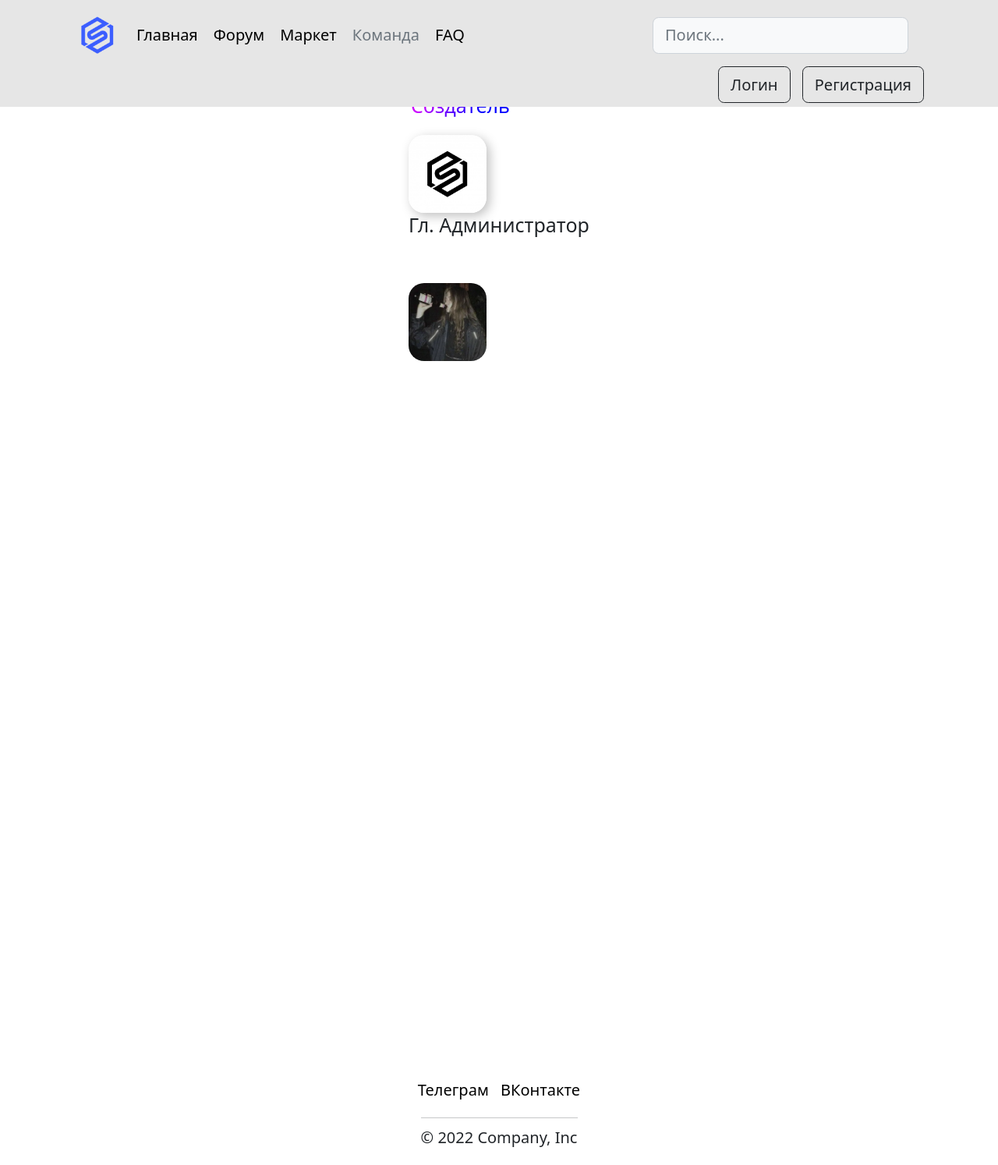
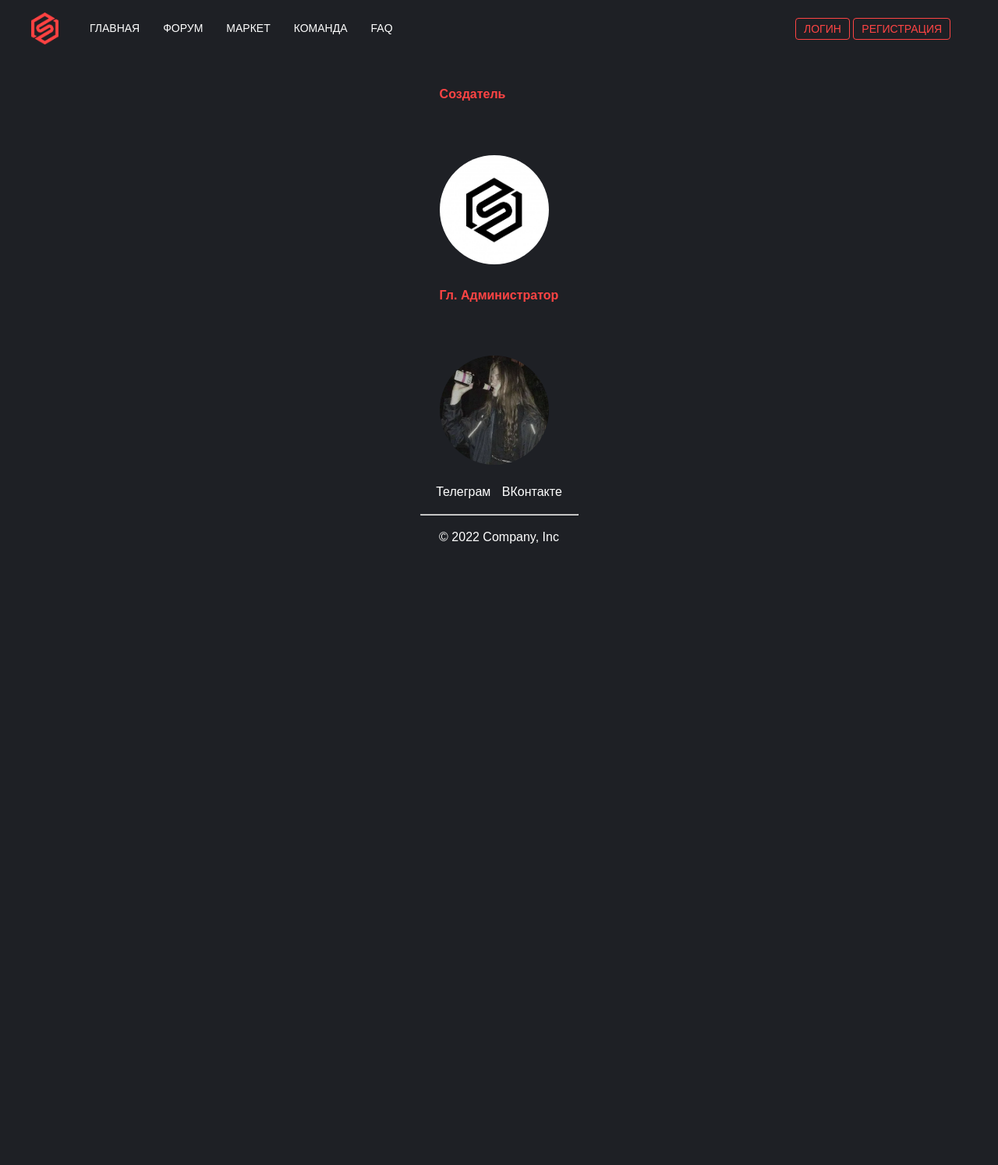
Before and after one commit to sp11dh4ck/sp1edh4ck_site, a PHP site: page /staff.html in a window 1280 px wide. Shown: the whole page at 78% size. After the commit the page ends 697 px from the top, so only its background shows below. Run offline with PHP 8.4, Linux system fonts and the light colour scheme.

Commit message:
#up
Полная переработка дизайна сайта, также оптимизация footer, новая шапка сайта, изменил brandColor

```diff
--- a/css/footer.css
+++ b/css/footer.css
@@ -1,6 +1,7 @@
 .footer {
     justify-content: center;
     text-align: center;
+    background: #1e2025;
 }
 
 .footer ul {
@@ -8,7 +9,16 @@
 }
 
 .footer hr {
-    background: gray;
     width: 201px;
     margin: 0 auto 10px auto;
 }
+
+.footer-link {
+    text-decoration: none;
+    color: rgb(255, 255, 255);
+    transition: color 0.5s ease 0s;
+}
+
+.footer-link:hover {
+    color: #ff4444;
+}
--- a/css/forum.css
+++ /dev/null
@@ -1,4 +0,0 @@
-.about-forum {
-    background: #ffffff;
-    padding: 90px 20px 50px 20px;
-}
--- a/css/headers.css
+++ b/css/headers.css
@@ -1,15 +1,61 @@
-.form-control-dark {
-  border-color: var(--bs-gray-dark);
-}
-.form-control-dark:focus {
-  border-color: #ffffff;
-  box-shadow: 0 0 0 .25rem rgba(255, 241, 241, 0.25);
+.header {
+	background: #1e2025;
+	padding: 10px 0px;
 }
 
-.text-small {
-  font-size: 85%;
+.header_con {
+	display: flex;
+	align-items: center;
 }
 
-.dropdown-toggle {
-  outline: 0;
+.brandLogo img {
+	width: 35px;
 }
+
+.header_menu {
+	flex: 1 1 auto;
+}
+
+.menu_list {
+	list-style-type: none;
+	display: flex;
+}
+
+.menu_item {
+	font-family: 'Acrom', sans-serif;
+	font-size: 14px;
+	color: rgb(255, 0, 0);
+	padding-right: 30px;
+}
+
+.menu_link {
+	text-decoration: none;
+	color: #ffffff;
+	transition: color 0.5s ease 0s;
+}
+
+.menu_link:hover {
+	/* color: rgb(134, 134, 134); */
+	color: #ff4444;
+}
+
+.header_logreg {
+	flex: 0 0 220px;
+}
+
+.button {
+	font-size: 14px;
+    font-family: "Acrom", sans-serif;
+	padding: 5px 10px;
+	color: #ff4444;
+	background: #1e2025;
+	border: 1px solid;
+	border-color: #ff4444;
+	border-radius: 4px;
+	transition: background 0.5s ease 0s;
+}
+
+.button:hover {
+	color: white;
+	background: #ff4444;
+}
--- a/css/staff.css
+++ b/css/staff.css
@@ -1,32 +1,14 @@
-.about-staff {
-    background: #ffffff;
-    padding: 120px 20px 50px 20px;
-}
-
 .avatar-staff img {
     margin-top: 20px;
-    width: 100px;
-    height: 100px;
-    border-radius: 20px;
+    width: 140px;
+    height: 140px;
+    border-radius: 90px;
 }
 
 .frame-staff {
-    padding-top: 40px;
+    padding-top: 15px;
 }
 
 .castom-role {
-    background: linear-gradient(135deg, #cc00ff 20%, #0400ff 70%);
-    -webkit-background-clip: text;
-    -webkit-text-fill-color: transparent;
-    display: inline;
-    border: 3px solid transparent;
-    border-image-slice: 1;
+    color: #ff4444;
 }
-
-.frame-staff img {
-    box-shadow: 4px 4px 14px rgba(0, 0, 0, 0.25);
-}
-
-.frame-staff-first img {
-    box-shadow: 4px 4px 14px rgba(0, 0, 0, 0.25);
-}
--- a/css/style.css
+++ b/css/style.css
@@ -1,6 +1,9 @@
 body, html {
-    background: #ffffff;
-    font: 20px 'Roboto', sans-serif;
+    background: #1e2025;
+    font-family: 'Acrom', sans-serif;
+    margin: 0;
+    line-height: 1.5;
+    height: 100%;
 }
 
 body::-webkit-scrollbar {
@@ -13,57 +16,45 @@ body::-webkit-scrollbar-track {
 }
 
 body::-webkit-scrollbar-thumb {
-    background: #495eff;
+    background: #ff4444;
 }
 
 .wrapper {
-    background: #ffffff;
-    overflow: hidden;
+    background: #1e2025;
+    min-height: 100%;
     display: flex;
     flex-direction: column;
-    min-height: 100%;
+    min-height: 100vh;
 }
 
-.container {
-    margin-left: auto;
-    margin-right: auto;
-    display: block;
-    justify-content: center;
-    justify-items: center;
-    align-items: center;
+.main {
+    flex: 1;
 }
 
-.box {
-    background: #e6e6e6;
-    position: fixed;
-    width: 100%;
-    z-index: 999999;
+[class*="_con"] {
+    max-width: 1200px;
+    margin: 0 auto;
+    display: flex;
 }
 
 .text-about {
-    color: rgb(0, 0, 0);
-    padding-top: 20px;
+    color: #ffffff;
+    font-size: 20px;
+    padding: 0 0 80px 0;
 }
 
 .frame {
-    background: #e6e6e6;
+    background: #17181b;
     border-radius: 10px;
-    width: 1265px;
+    width: 1200px;
 }
 
 .brandColor {
-    color: #006fff;
+    color: #ff4444;
 }
 
-.brandImage img {
-    width: 80px;
-}
-
-/* !--- After deploy ---! */
-.margin-top-footer {
-    background: #ffffff;
-    padding: 215px;
-    color: black;
+.brandLogo {
+    width: 35px;
 }
 
 .in-up {
@@ -126,15 +117,6 @@ body::-webkit-scrollbar-thumb {
     z-index: 50px;
 }
 
-.footer-link {
-    text-decoration: none;
-    color: black;
-}
-
-.footer-link:hover {
-    color: rgb(109, 109, 109);
-}
-
 /* ? PC ? */
 @media (max-width: 1399.98px) {
     .frame {
@@ -181,7 +163,7 @@ body::-webkit-scrollbar-thumb {
     .search-cl input {
         margin-bottom: 10px;
     }
-    .brandImage img {
+    .brandLogo img {
         display: none;
     }
     .frame {
@@ -243,7 +225,7 @@ body::-webkit-scrollbar-thumb {
     .about-cheat h5 {
         font-size: 20px;
     }
-    .brandImage img {
+    .brandLogo img {
         display: none;
     }
     .search-cl input {
--- a/staff.html
+++ b/staff.html
@@ -6,46 +6,36 @@
 	<meta name="viewport" content="width=device-width, initial-scale=1, shrink-to-fit=no">
     <title>sp team</title>
     <link rel="stylesheet" href="css/style.css">
+	<link rel="stylesheet" href="css/staff.css">
 	<link rel="stylesheet" href="css/headers.css">
 	<link rel="stylesheet" href="css/footer.css">
-	<link rel="stylesheet" href="css/staff.css">
-	<link href="https://cdn.jsdelivr.net/npm/bootstrap@5.2.0-beta1/dist/css/bootstrap.min.css" rel="stylesheet" integrity="sha384-0evHe/X+R7YkIZDRvuzKMRqM+OrBnVFBL6DOitfPri4tjfHxaWutUpFmBp4vmVor" crossorigin="anonymous">
-	<script src="https://ajax.googleapis.com/ajax/libs/jquery/3.3.1/jquery.min.js"></script>
-	<script src="https://cdn.jsdelivr.net/npm/bootstrap@5.2.0-beta1/dist/js/bootstrap.bundle.min.js" integrity="sha384-pprn3073KE6tl6bjs2QrFaJGz5/SUsLqktiwsUTF55Jfv3qYSDhgCecCxMW52nD2" crossorigin="anonymous"></script>
-	<script src="https://cdn.jsdelivr.net/npm/@popperjs/core@2.11.5/dist/umd/popper.min.js" integrity="sha384-Xe+8cL9oJa6tN/veChSP7q+mnSPaj5Bcu9mPX5F5xIGE0DVittaqT5lorf0EI7Vk" crossorigin="anonymous"></script>
-	<script src="https://cdn.jsdelivr.net/npm/bootstrap@5.2.0-beta1/dist/js/bootstrap.min.js" integrity="sha384-kjU+l4N0Yf4ZOJErLsIcvOU2qSb74wXpOhqTvwVx3OElZRweTnQ6d31fXEoRD1Jy" crossorigin="anonymous"></script>
+	<link rel="preconnect" href="https://fonts.googleapis.com">
+	<link rel="preconnect" href="https://fonts.gstatic.com" crossorigin>
+	<link href="https://fonts.googleapis.com/css2?family=Source+Code+Pro:wght@700&display=swap" rel="stylesheet">
 </head>
 
 <body>
 	<div class="wrapper">
-		<header class="p-1 bg-muted text-white box">
-			<div class="container">
-				<div class="d-flex flex-wrap align-items-center justify-content-center justify-content-lg-end header-optimize">
-					<a href="index" class="d-flex align-items-center mb-2 mb-lg-0 text-white text-decoration-none brandImage">
-						<img src="images/main img for site.png">
-					</a>
-
-					<ul class="nav col-12 col-lg-auto me-lg-auto justify-content-center mb-md-0">
-						<li><a href="index" class="nav-link px-2 text-black">Главная</a></li>
-						<li><a href="forum" class="nav-link px-2 text-black">Форум</a></li>
-						<li><a href="market" class="nav-link px-2 text-black">Маркет</a></li>
-				  		<li><a href="staff" class="nav-link px-2 text-muted">Команда</a></li>
-				  		<li><a href="faq" class="nav-link px-2 text-black">FAQ</a></li>
+		<header class="header">
+			<div class="header_con">
+				<img class="brandLogo" src="images/logo-br.png" alt="speedhack">
+				<nav class="header_menu">
+					<ul class="menu_list">
+						<li class="menu_item"><a href="index" class="menu_link">ГЛАВНАЯ</a></li>
+						<li class="menu_item"><a href="forum" class="menu_link">ФОРУМ</a></li>
+						<li class="menu_item"><a href="market" class="menu_link">МАРКЕТ</a></li>
+						<li class="menu_item"><a href="staff" class="menu_link">КОМАНДА</a></li>
+						<li class="menu_item"><a href="faq" class="menu_link">FAQ</a></li>
 					</ul>
-
-					<form class="col-12 col-lg-auto mb-lg-0 me-lg-4 search-cl" role="search">
-				  		<input type="search" class="form-control form-control-light text-white bg-light" placeholder="Поиск..." aria-label="Search">
-					</form>
-
-					<div class="text-end log-reg">
-				  		<button onclick="login()" type="button" class="btn btn-outline-dark me-2">Логин</button>
+				</nav>
+				<div class="header_logreg">
+					<button onclick="login()" type="button" class="button">ЛОГИН</button>
 					<script>
 						function login(){
 							window.location="sing-in";
 						}
 					</script>
-
-				  		<button onclick="register()" type="button" class="btn btn-outline-dark me-2">Регистрация</button>
+				  	<button onclick="register()" type="button" class="button">РЕГИСТРАЦИЯ</button>
 					<script>
 						function register(){
 							window.location="sing-up";
@@ -53,29 +43,22 @@
 					</script>
 				</div>
 			</div>
-			</div>
 		</header>
 
-		<div class="container">
-    		<div class="about-staff avatar-staff">
-				<div class="frame-staff-first">
+    	<div class="about-staff_con avatar-staff">
+			<div class="frame-staff">
 				<div class="staff-class">
-						<h5 class="castom-role">Создатель</h5>
+					<h4 class="castom-role">Создатель</h4>
 					<br>
-						<a href="https://vk.com/sp1edh4ck"><img src="images/Логотип sp1edh4ck.png"></a>
+					<a href="https://vk.com/sp1edh4ck" target="_blank"><img src="images/Логотип sp1edh4ck.png"></a>
 				</div>
-				</div>
-				<div class="frame-team">
-					<div class="team-class">
-						<h5 class="ter">Гл. Администратор</h5>
+				<div class="staff-class">
+					<h4 class="castom-role">Гл. Администратор</h4>
 					<br>
-						<a href="https://vk.com/sp1edh4ck"><img src="images/Фотография smiley.png"></a>
+					<a href="https://vk.com/cevers" target="_blank"><img src="images/Фотография smiley.png"></a>
 				</div>
 			</div>
     	</div>
-		</div>
-
-		<div class="margin-top-footer" style="padding: 435px;"></div>
 
 		<footer class="footer">
 			<ul>
@@ -83,7 +66,7 @@
 				<a href="https://vk.com/sp1edh4ck" class="footer-link">ВКонтакте</a>
 			</ul>
 		  	<hr>
-			<p>&copy; 2022 Company, Inc</p>
+			<p style="color: white;">&copy; 2022 Company, Inc</p>
 	  	</footer>
 	</div>
 </body>
```
Also changed, not shown: css/index.css (+14 -7 lines), faq.html (+22 -53 lines), forum.html (+21 -37 lines), index.html (+45 -59 lines), market.html (+19 -38 lines), css/fonts/Acrom-Bold.ttf (added), images/brandLogo.png (added), images/logo-br.png (added). Lines whose indentation alone changed are shown as unchanged.
